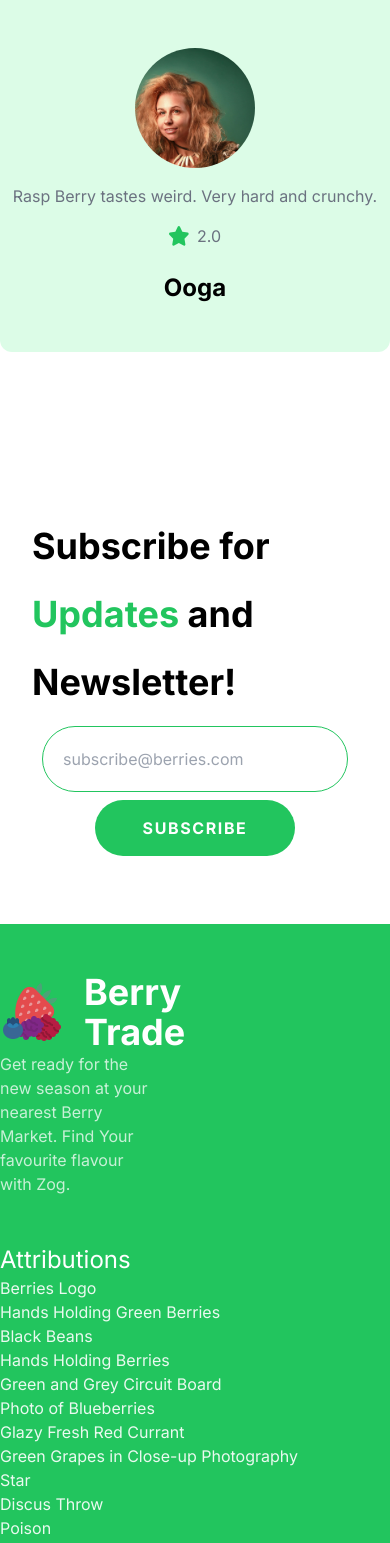
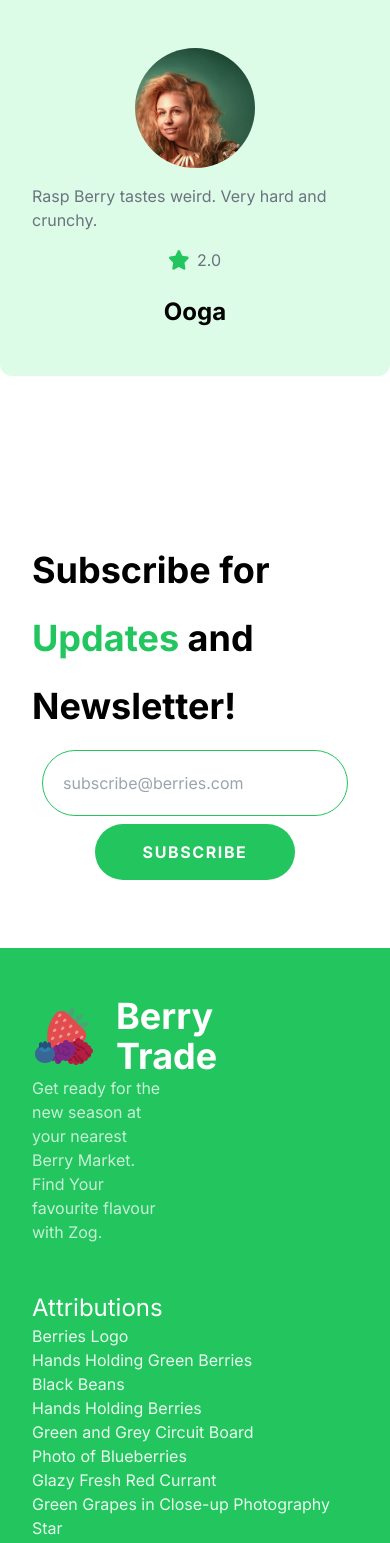
Before and after one commit to m-gie/berries, a Next.js app: page / in a window 390 px wide. Shown: the part 5619-7162 px from the top of the page. Built offline with nearby package versions, Linux system fonts and the light colour scheme.

Commit message:
Fix no margins on mobile

```diff
--- a/components/Footer.tsx
+++ b/components/Footer.tsx
@@ -5,7 +5,7 @@ import { attributions } from "@/data";
 const Footer = () => {
   return (
     <section id="footer" className="w-full bg-green-500 text-white">
-      <div className="max-container pt-12 flex flex-col lg:flex-row justify-between">
+      <div className="max-container pt-12 flex flex-col lg:flex-row justify-between max-sm:mx-8">
         <div className="pb-12 max-w-[40%]">
           <div className="flex flex-row items-center gap-5">
             <Image
@@ -40,7 +40,9 @@ const Footer = () => {
           <p className="text-white/75">maciejglowacki0@gmail.com</p>
         </div>
       </div>
-      <div className="max-container pt-12">© Maciej Głowacki, 2024</div>
+      <div className="max-container pt-12 max-sm:mx-8">
+        © Maciej Głowacki, 2024
+      </div>
     </section>
   );
 };
--- a/components/ReviewCard.tsx
+++ b/components/ReviewCard.tsx
@@ -21,7 +21,7 @@ const ReviewCard = ({
         height={120}
         className="rounded-full w-[120px] h-[120px] object-cover"
       />
-      <p className="text-gray-500 mt-4">{review}</p>
+      <p className="text-gray-500 mt-4 max-sm:mx-8">{review}</p>
       <div className="flex flex-row gap-2 items-center mt-4 text-gray-500">
         <Image src="/star.svg" alt="star" width={20} height={20} />
         <p className="">{rating}</p>
```
